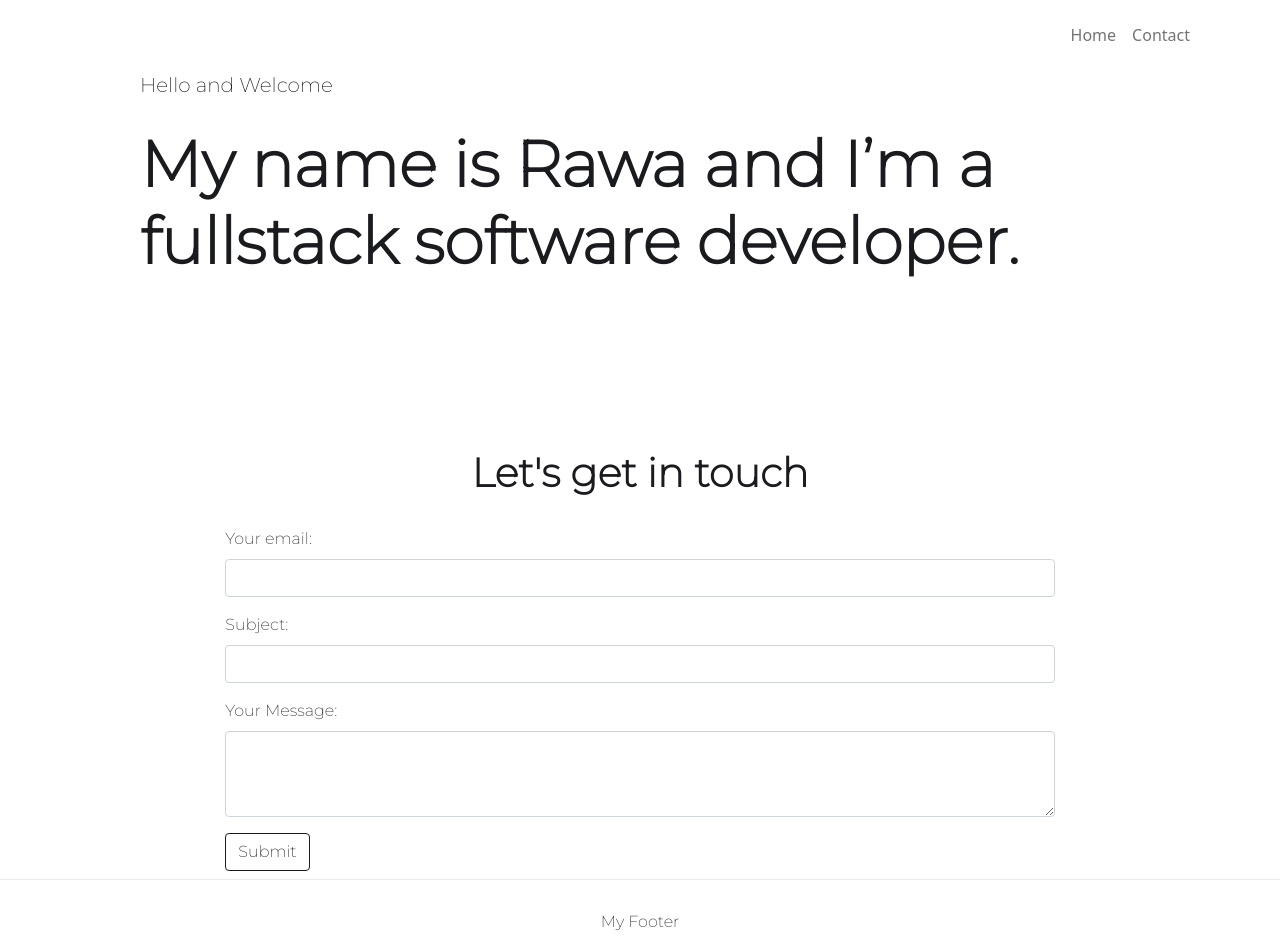
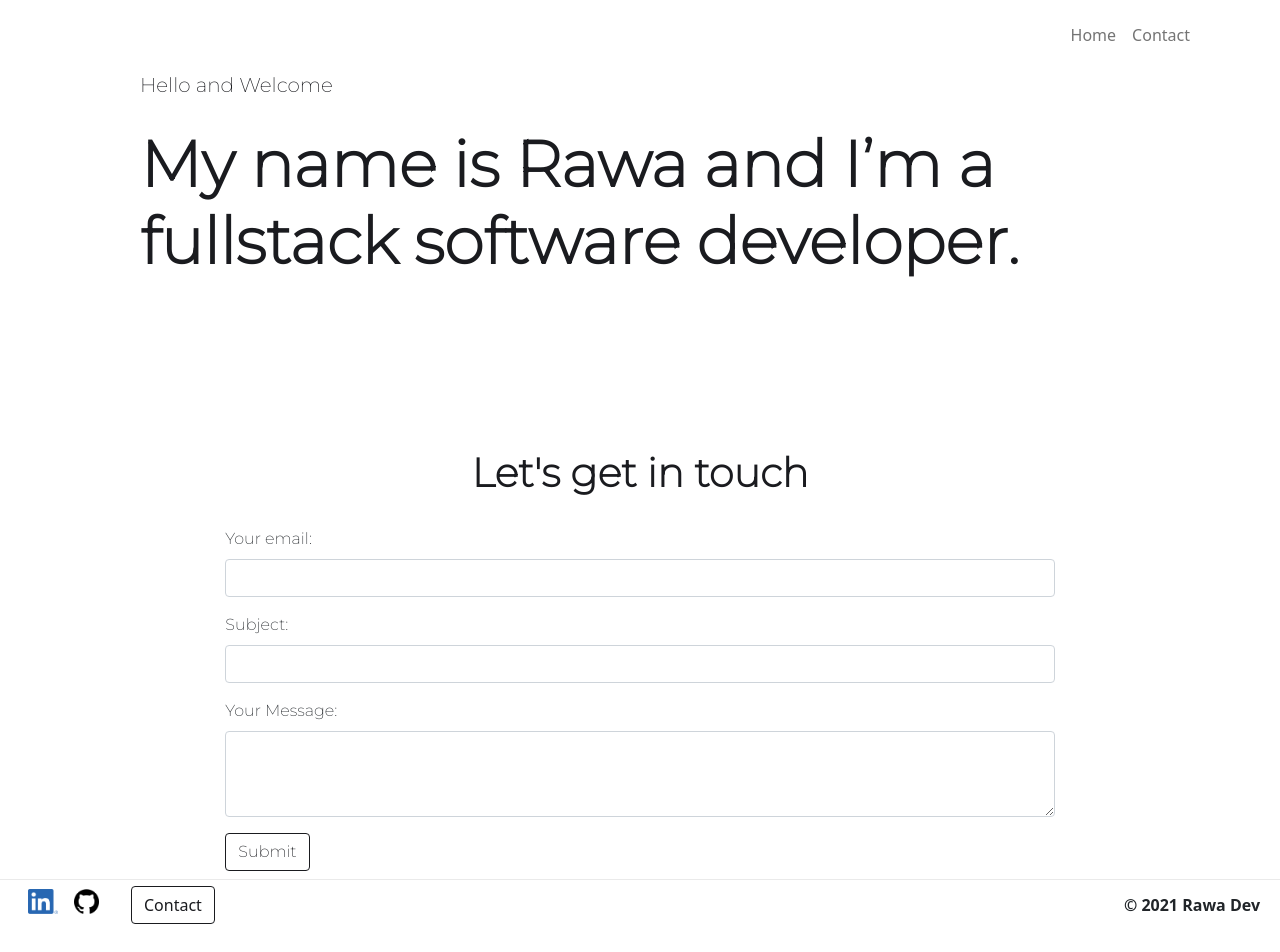
Before and after one commit to Rawa08/Portfolio, a Next.js app: page /contact in a window 1280 px wide. Shown: the top 952 px of the page. After the commit the page ends 929 px from the top, so only its background shows below. Built offline with nearby package versions, Linux system fonts and the light colour scheme.

Commit message:
Footer added

```diff
--- /dev/null
+++ b/components/Footer.js
@@ -0,0 +1,22 @@
+import Link from 'next/link';
+import githubLogo from '../public/github.png'
+import linkedin from '../public/linkedin.png'
+import { Button } from 'react-bootstrap';
+import styles from '../styles/Home.module.css'
+import Image from 'next/image';
+
+const Footer = () => {
+    const footerButton = `${styles.formButton} m-4`;
+    return (
+        <footer className={styles.footer}>
+        <a href="https://www.linkedin.com/in/rawaaref" target="_blank" className="mx-2"><Image src={linkedin} alt="Linkedin logo" width={30} height={25} /></a>
+        <a href="https://github.com/rawa08" target="_blank" className="mx-2"><Image src={githubLogo} alt="github logo" width={25} height={25} /></a>
+        <Link href="/contact"><Button className={footerButton}>Contact</Button></Link>
+
+
+<strong className="ms-auto">&copy; 2021 Rawa Dev</strong>
+     </footer>
+    )
+}
+
+export default Footer
--- a/components/Layout.js
+++ b/components/Layout.js
@@ -1,4 +1,5 @@
 import Nav from './Nav'
+import Footer from '../components/Footer';
 
 const Layout = ({children}) => {
     return (
@@ -6,7 +7,10 @@ const Layout = ({children}) => {
         <>
        <Nav />
 
-        {children}</>
+        {children}
+        <Footer />
+        </>
+
     )
 }
 
--- a/components/projects/ProjectCard.js
+++ b/components/projects/ProjectCard.js
@@ -2,6 +2,8 @@ import React from 'react'
 import { Card, ListGroup, ListGroupItem } from 'react-bootstrap';
 import BootstrapCarousel from './BootstrapCarousel';
 import style from '../../styles/Home.module.css'
+import githubLogo from '../../public/github.png'
+import Image from 'next/image'
 
 const ProjectCard = ({projectData}) => {
 
@@ -30,7 +32,7 @@ const ProjectCard = ({projectData}) => {
 
     </Card.Body>
     <ListGroup className="list-group-flush">
-    <ListGroupItem> {liveLink && <Card.Link href={liveLink} target="_blank">Live App</Card.Link>} <Card.Link href={githubLink} target="_blank">Github</Card.Link>
+    <ListGroupItem> {liveLink && <Card.Link href={liveLink} target="_blank">Live App here</Card.Link>} <Card.Link href={githubLink} target="_blank"><Image src={githubLogo} alt="Picture of the author" width={25} height={25} /></Card.Link>
     </ListGroupItem>
   </ListGroup>
   </Card.Body>
--- a/pages/contact.js
+++ b/pages/contact.js
@@ -33,9 +33,7 @@ export default function Contact() {
          <Col lg={12}><p className={styles.contactHeader}>Let&apos;s get in touch</p></Col>
        <Col lg={8}>  <ContactForm /></Col>
 </Row>
-         <footer className={styles.footer}>
-<p>My Footer</p>
-      </footer>
+
     </div>
   )
 }
--- a/styles/Home.module.css
+++ b/styles/Home.module.css
@@ -96,7 +96,7 @@ font-size: 40px;
 }
 
 .formButton:hover{
-  background-color: #747474;
+  background-color: #1A1B1F;
   color: #ffffff;
   border: #ffffff solid 1px;
 }
@@ -112,13 +112,13 @@ font-size: 40px;
 
 .footer {
   width: 100%;
-  height: 100px;
+  height: 50px;
   border-top: 1px solid #eaeaea;
   display: flex;
-  justify-content: center;
   align-items: center;
+  padding: 0 20px;
+}
 
-}
 
 
 
```
Also changed, not shown: pages/index.js (+6 -10 lines), public/github.png (added), public/linkedin.png (added).
